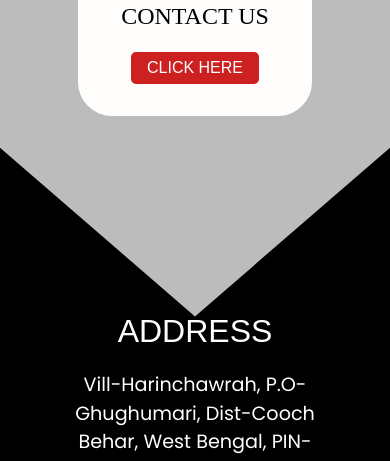
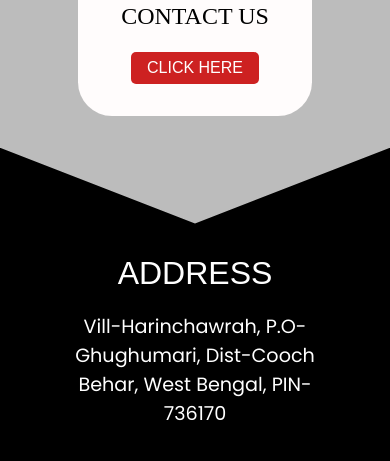
Before and after one commit to TheZoom110/alumni-website, a plain HTML site: page index.html in a window 390 px wide. Shown: the part 2458-2919 px from the top of the page. Drawn offline with nearby package versions, Linux system fonts and the light colour scheme; a web font is replaced by a local one.

Commit message:
footer fix

```diff
--- a/index.css
+++ b/index.css
@@ -477,7 +477,8 @@ body::-webkit-scrollbar-thumb {
         text-align: center;
         margin: 0;
     }
-    .cgec form{
+
+    .cgec form {
         width: 90%;
         padding: 0.5rem 1rem;
     }
@@ -506,6 +507,7 @@ body::-webkit-scrollbar-thumb {
     .cgec {
         width: 80%;
     }
+
     .middle-bottom {
         display: flex;
         flex-direction: column;
@@ -513,27 +515,34 @@ body::-webkit-scrollbar-thumb {
         gap: 2rem;
         padding: 2rem 0;
     }
-    .middle-bottom>.box{
+
+    .middle-bottom>.box {
         width: 60%;
     }
-    .footer{
-        height: 80vh;
+
+    .footer {
+        height: 60vh;
         display: flex;
         flex-direction: column;
         align-items: center;
         gap: 2rem;
-        justify-content: center;
+        justify-content: flex-end;
+        padding-bottom: 3rem;
+        clip-path: polygon(0 0, 50% 15%, 100% 0, 100% 100%, 0% 100%);
     }
+
     .foot-left {
         display: flex;
         flex-direction: column;
         align-items: center;
         text-align: center;
     }
-    .foot-right{
+
+    .foot-right {
         align-items: center;
     }
-    .icons{
+
+    .icons {
         width: 100%;
     }
 }
```
